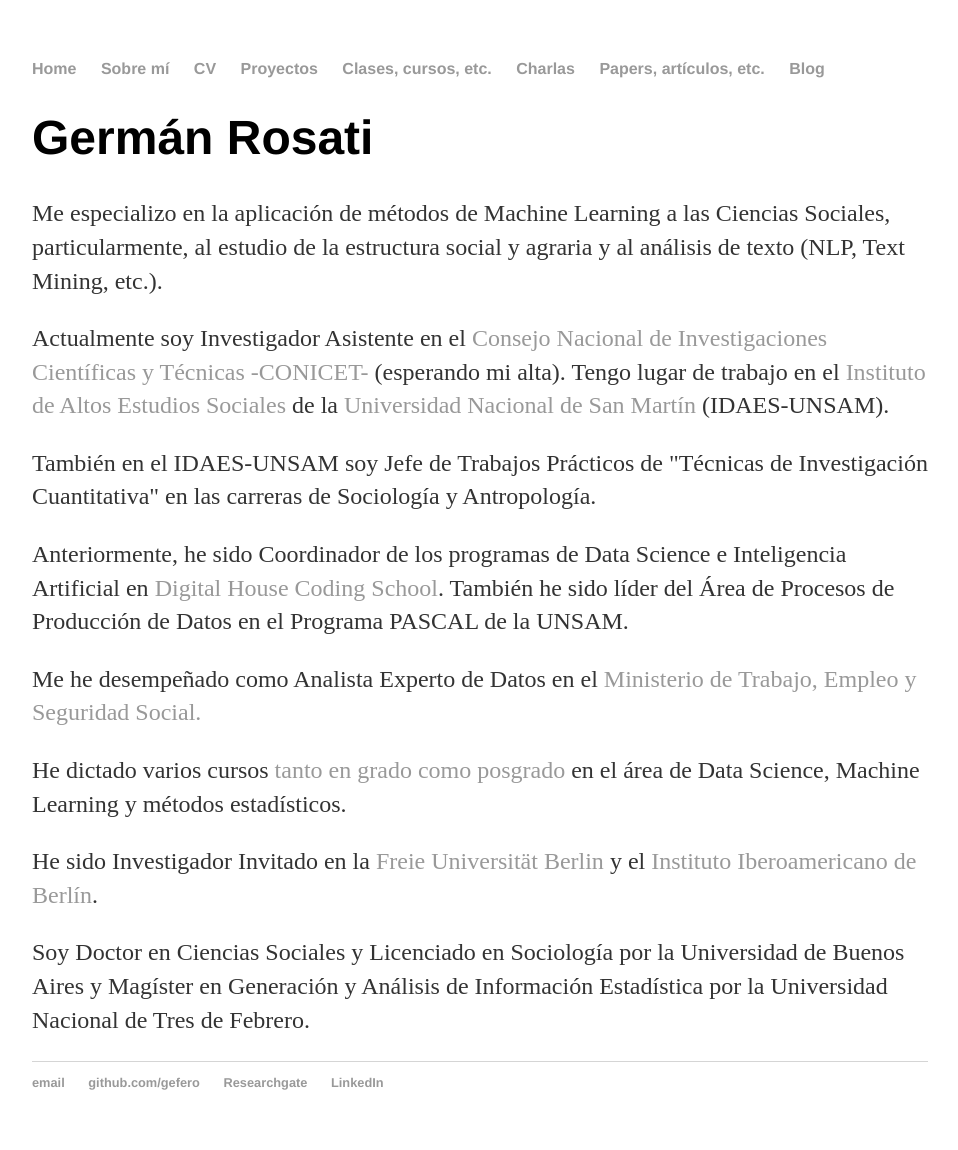
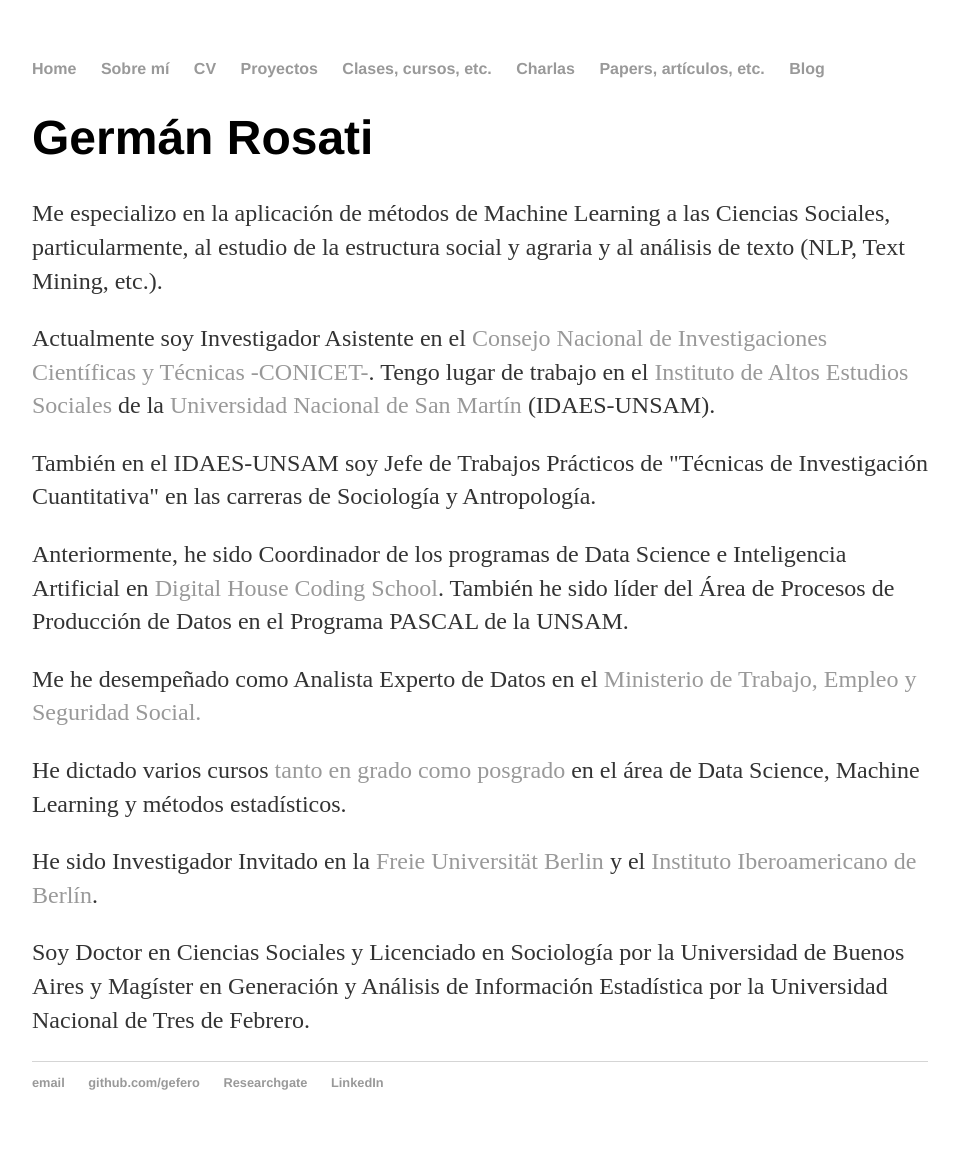
Before and after one commit to gefero/gefero.github.io, a Jekyll site: the page built from about/index.html, in a window 1280 px wide. Shown: the whole page, without its empty margins (160-1118 px from the left). Built offline with Jekyll 4.4.1, drawn with Linux system fonts in a browser that asks for light colours.

Commit message:
Updt about

```diff
--- a/about/index.html
+++ b/about/index.html
@@ -7,7 +7,7 @@ title: Acerca
 
 	 <a href="http://"></a>
 	<p>Me especializo en la aplicación de métodos de Machine Learning a las Ciencias Sociales, particularmente, al estudio de la estructura social y agraria y al análisis de texto (NLP, Text Mining, etc.).</p>
-	<p>Actualmente soy Investigador Asistente en el <a href="https://www.conicet.gov.ar/">Consejo Nacional de Investigaciones Científicas y Técnicas -CONICET-</a> (esperando mi alta). Tengo lugar de trabajo en el <a href="http://www.unsam.edu.ar/institutos/idaes/">Instituto de Altos Estudios Sociales</a> de la <a href="http://www.unsam.edu.ar">Universidad Nacional de San Martín</a> (IDAES-UNSAM).</p>
+	<p>Actualmente soy Investigador Asistente en el <a href="https://www.conicet.gov.ar/">Consejo Nacional de Investigaciones Científicas y Técnicas -CONICET-</a>. Tengo lugar de trabajo en el <a href="http://www.unsam.edu.ar/institutos/idaes/">Instituto de Altos Estudios Sociales</a> de la <a href="http://www.unsam.edu.ar">Universidad Nacional de San Martín</a> (IDAES-UNSAM).</p>
         <p>También en el IDAES-UNSAM soy Jefe de Trabajos Prácticos de "Técnicas de Investigación Cuantitativa" en las carreras de Sociología y Antropología.</p>
         <p>Anteriormente, he sido Coordinador de los programas de Data Science e Inteligencia Artificial en <a href="https://www.digitalhouse.com/">Digital House Coding School</a>. También he sido líder del Área de Procesos de Producción de Datos en el Programa PASCAL de la UNSAM.</p>
         <p>Me he desempeñado como Analista Experto de Datos en el <a href="https://www.argentina.gob.ar/trabajo">Ministerio de Trabajo, Empleo y Seguridad Social.</a></p>
```
